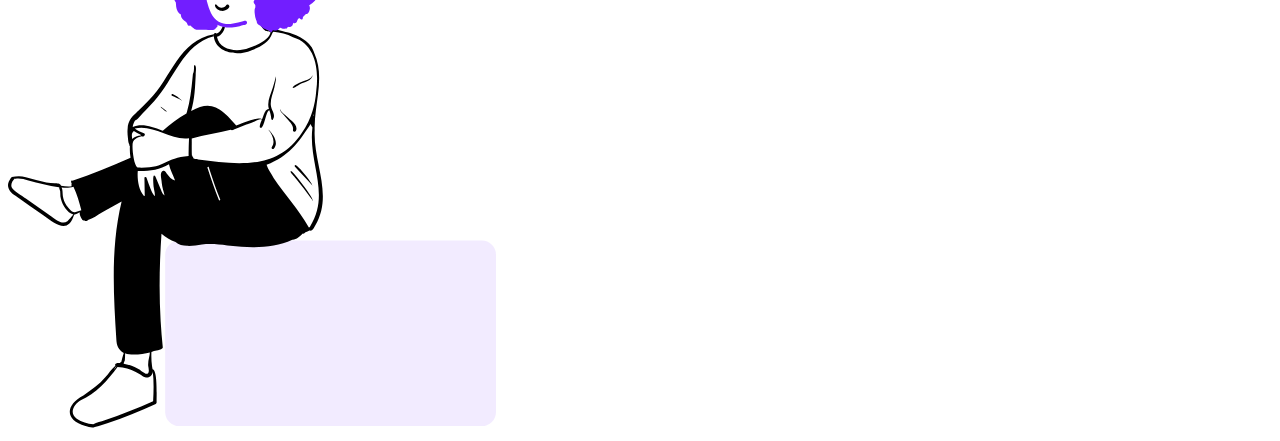
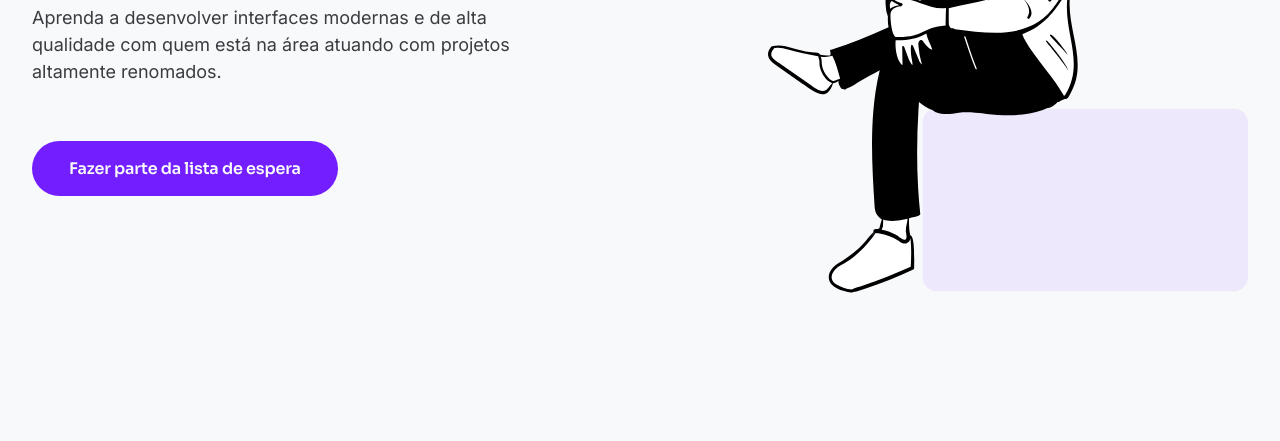
Before and after one commit to gabr1ellima/landing-page, a plain HTML site: page index.html in a window 1280 px wide. Shown: the part 398-839 px from the top of the page. After the commit the page ends 800 px from the top, so only its background shows below. Drawn offline with Linux system fonts and the light colour scheme; the site is published under a folder, as on GitHub Pages, so addresses that start at the root find nothing.

Commit message:
fixing css links

```diff
--- a/index.html
+++ b/index.html
@@ -7,12 +7,12 @@
   <link rel="preconnect" href="https://fonts.googleapis.com">
   <link rel="preconnect" href="https://fonts.gstatic.com" crossorigin>
   <link href="https://fonts.googleapis.com/css2?family=Archivo:wght@700&family=Inter:wght@400;700&family=Sora:wght@400;600&display=swap" rel="stylesheet">
-  <link rel="stylesheet" href="/css/reset.css">
-  <link rel="stylesheet" href="/css/variables.css">
-  <link rel="stylesheet" href="/css/patterns.css">
-  <link rel="stylesheet" href="/css/grid.css">
-  <link rel="stylesheet" href="/css/styles.css">
-  <link rel="stylesheet" href="/css/responsive.css">
+  <link rel="stylesheet" href="css/reset.css">
+  <link rel="stylesheet" href="css/variables.css">
+  <link rel="stylesheet" href="css/patterns.css">
+  <link rel="stylesheet" href="css/grid.css">
+  <link rel="stylesheet" href="css/styles.css">
+  <link rel="stylesheet" href="css/responsive.css">
   <title>Landing Page</title>
 </head>
 <body>
```
